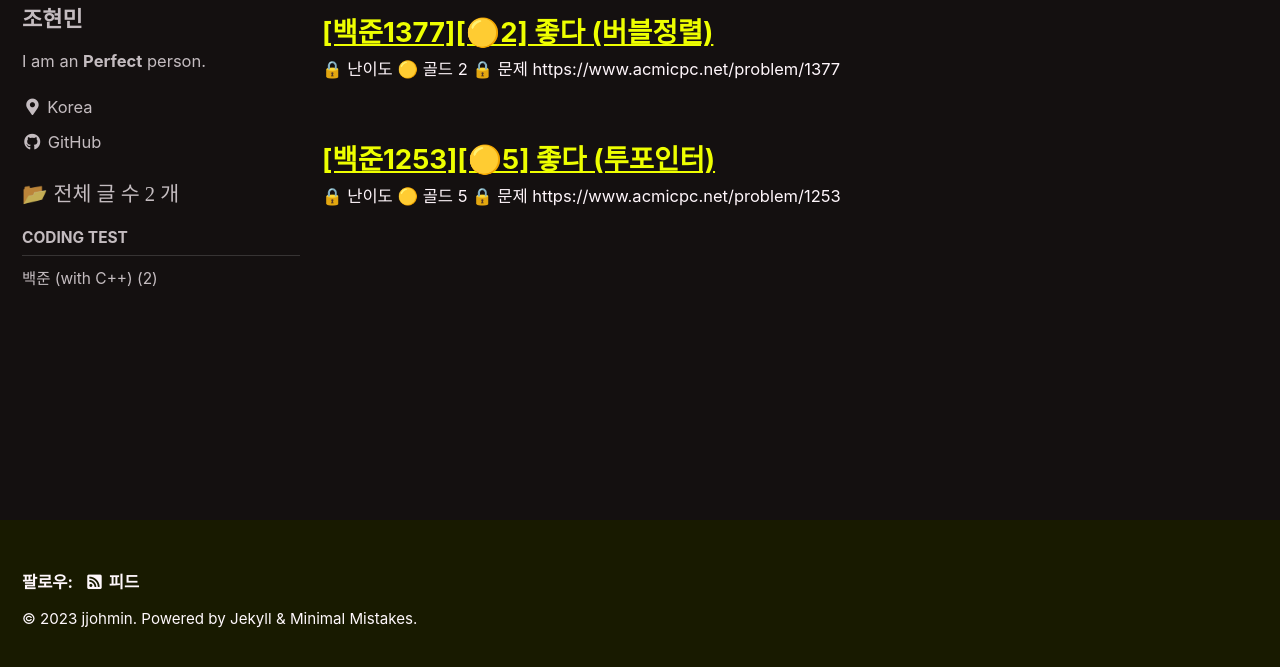
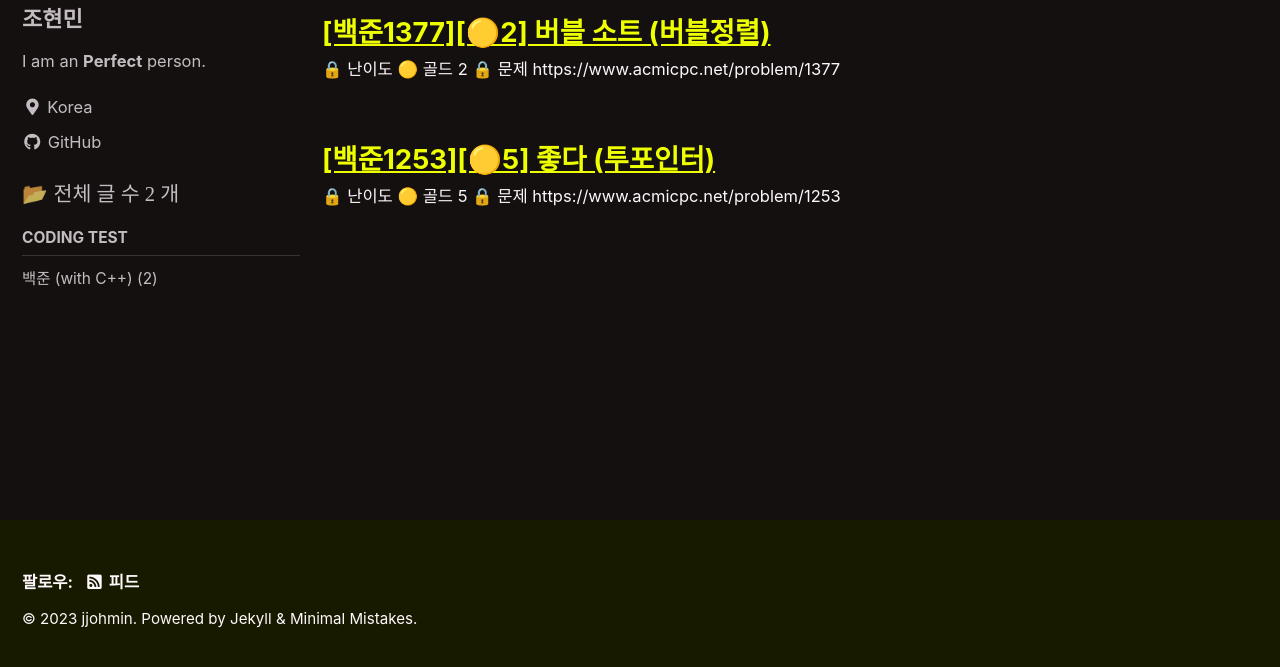
Before and after one commit to jjohmin/jjohmin.github.io, a Jekyll site: the page built from index.html, in a window 1280 px wide, cut to the strip 225-892 px from the top of the page. Built offline with Jekyll 4.4.1, drawn with Linux system fonts in a browser that asks for light colours; cached includes are drawn as plain includes; the list of posts is cut into pages by our own code.

Commit message:
start_baekjoon2-2

```diff
--- a/_posts/cate/2023-12-30-1377.md
+++ b/_posts/cate/2023-12-30-1377.md
@@ -1,5 +1,5 @@
 ---
-title:  "[백준1377][🟡2] 좋다 (버블정렬)"
+title:  "[백준1377][🟡2] 버블 소트 (버블정렬)"
 
 categories:
   - BaekJoon
@@ -23,7 +23,7 @@ last_modified_at: 2023-12-30
 ![image](https://github.com/jjohmin/jjohmin.github.io/assets/128464783/18e08b37-9d65-4f86-a9a1-8cbeb65344f6)
 
 ## 🔓**내풀이**
-[Do-it C++ 코딩테스트 참고](https://www.inflearn.com/course/lecture?courseSlug=%EB%91%90%EC%9E%87-%EC%95%8C%EA%B3%A0%EB%A6%AC%EC%A6%98-%EC%BD%94%EB%94%A9%ED%85%8C%EC%8A%A4%ED%8A%B8-%EC%94%A8%EC%81%A0%EC%81%A0&unitId=148477)
+[Do-it C++ 코딩테스트 참고](https://www.inflearn.com/course/lecture?courseSlug=%EB%91%90%EC%9E%87-%EC%95%8C%EA%B3%A0%EB%A6%AC%EC%A6%98-%EC%BD%94%EB%94%A9%ED%85%8C%EC%8A%A4%ED%8A%B8-%EC%94%A8%EC%81%A0%EC%81%A0&unitId=148478)
 
 정렬중에 가장 간단한 버블 정렬을 이용하여 해결하였다.
 문제에서 원하는 시간복잡도는 O(nlogn)이었기 때문에 버블 정렬을 사용하진 못 하고 버블 정렬의 원리를 이용하여 해결하였는데, 원리는 정렬 전 인덱스에 정렬 후 인덱스를 뺀 값 중 최댓값이 정렬될 때까지 버블 정렬을 한 횟수다.
```
